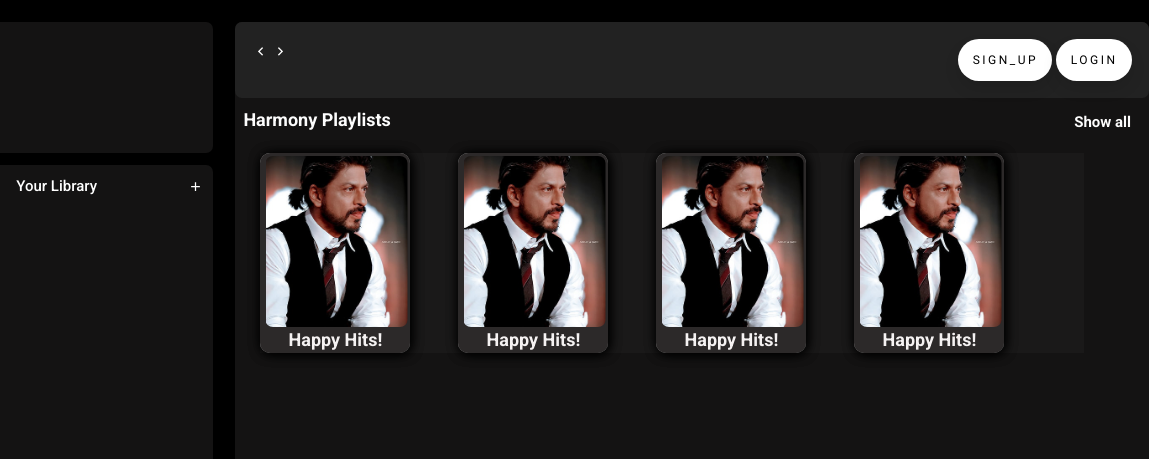
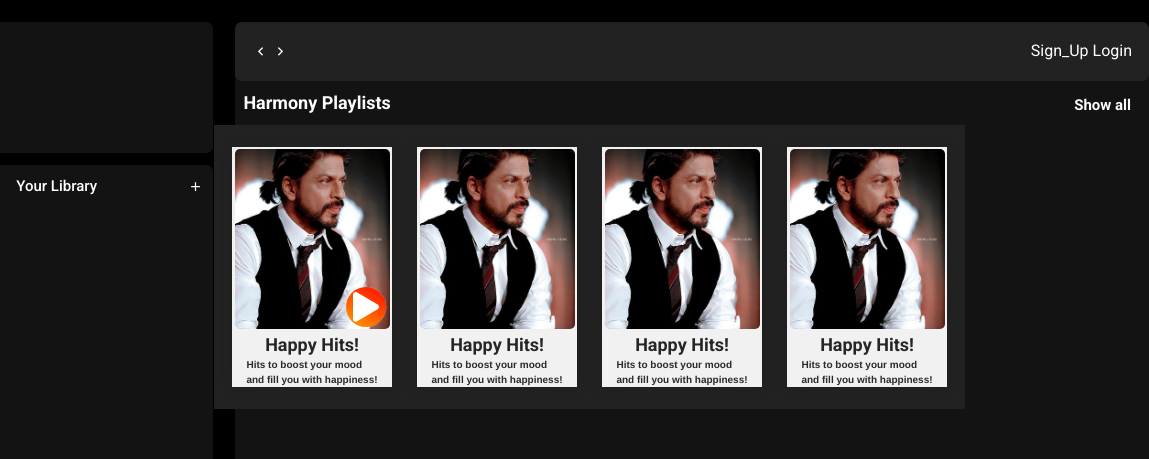
Before and after one commit to abdulsheikh759/Harmony-, a website: page index.html in a window 1280 px wide. Shown: the top 459 px of the page, 131-1280 px from the left. Drawn offline with nearby package versions, Linux system fonts and the light colour scheme; files whose address does not match are found by name.

Commit message:
change the code 4

```diff
--- a/index.html
+++ b/index.html
@@ -60,7 +60,7 @@
                     <i class="ri-arrow-left-s-line "></i>
                     <i class="ri-arrow-right-s-line "></i>
                 </div>
-                <div class="button">
+                <div class="button-s-l">
                     <button class="btn"> Sign_Up</button>
                     <button class="btn">Login</button>
 
@@ -71,49 +71,39 @@
                 <h1>Harmony Playlists</h1>
                 <h3> <a href="#">Show all</a></h3>
                 <div class="cardContainar">
-                    <div class="card-1">
-                        <div class="book">
-                            <h1 class="ri-play-circle-line">Play</h1>
-                            <!-- <i class="ri-play-circle-line"></i> -->
-                            <div class="cover">
-                                <img src="/img/srk 1.jpg" alt="">
-                                <h2>Happy Hits!</h2>
-                                <!-- <p>Hits to boost your mood <br> and fill you with happiness!</p> -->
-                            </div>
-                        </div>
 
-                        <div class="book">
-                            <h1 class="ri-play-circle-line">Play</h1>
-                            <!-- <i class="ri-play-circle-line"></i> -->
-                            <div class="cover">
-                                <img src="/img/srk 1.jpg" alt="">
-                                <h2>Happy Hits!</h2>
-                                <!-- <p>Hits to boost your mood <br> and fill you with happiness!</p> -->
-                            </div>
-                        </div>
-
-                        <div class="book">
-                            <h1 class="ri-play-circle-line">Play</h1>
-                            <!-- <i class="ri-play-circle-line"></i> -->
-                            <div class="cover">
-                                <img src="/img/srk 1.jpg" alt="">
-                                <h2>Happy Hits!</h2>
-                                <!-- <p>Hits to boost your mood <br> and fill you with happiness!</p> -->
-                            </div>
-                        </div>
-
-                        <div class="book">
-                            <h1 class="ri-play-circle-line">Play</h1>
-                            <!-- <i class="ri-play-circle-line"></i> -->
-                            <div class="cover">
-                                <img src="/img/srk 1.jpg" alt="">
-                                <h2>Happy Hits!</h2>
-                                <!-- <p>Hits to boost your mood <br> and fill you with happiness!</p> -->
-                            </div>
-                        </div>
+                    <div class="card">
+                        <div class="image"><img src="/img/srk 1.jpg" alt=""></div>
+                        <button class="button">
+                            <svg viewBox="0 0 448 512" xmlns="http://www.w3.org/2000/svg" aria-hidden="true" width="26px"><path d="M424.4 214.7L72.4 6.6C43.8-10.3 0 6.1 0 47.9V464c0 37.5 40.7 60.1 72.4 41.3l352-208c31.4-18.5 31.5-64.1 0-82.6z" fill="currentColor"></path></svg>
+                          </button>
+                        <h2>Happy Hits!</h2>
+                        <p class="f ">Hits to boost your mood <br>
+                            and fill you with happiness!</p>
                     </div>
 
+                    <div class="card">
+                        <div class="image"><img src="/img/srk 1.jpg" alt=""></div>
+                        <h2>Happy Hits!</h2>
+                        <p class="f ">Hits to boost your mood <br>
+                            and fill you with happiness!</p>
+                    </div>
+                    <div class="card">
+                        <div class="image"><img src="/img/srk 1.jpg" alt=""></div>
+                        <h2>Happy Hits!</h2>
+                        <p class="f ">Hits to boost your mood <br>
+                            and fill you with happiness!</p>
+                    </div>
+                    <div class="card">
+                        <div class="image"><img src="/img/srk 1.jpg" alt=""></div>
+                        <h2>Happy Hits!</h2>
+                        <p class="f ">Hits to boost your mood <br>
+                            and fill you with happiness!</p>
+                    </div>
+
+
                 </div>
+
             </div>
         </div>
 
--- a/style.css
+++ b/style.css
@@ -84,15 +84,21 @@
     border-radius: 7px;
 
  }
- .card-1{
-     margin: 20px 17px;
-     background-color:#1a1919;
-    display: flex;
-    gap: 48px;
 
+
+.text {
+  max-width: 55px;
 }
 
- .btn {
+.image {
+  background: rgb(241, 241, 241);
+  width: 100%;
+  height: 100%;
+  display: grid;
+  place-items: center;
+}
+
+ .button-s-l.btn {
     padding: 1em 1.2em;
     font-size: 12px;
     text-transform: uppercase;
@@ -108,14 +114,14 @@
     outline: none;
   }
 
-  .btn:hover {
+ .button-s-l .btn:hover {
     background-color: #23c483;
     box-shadow: 0px 15px 20px rgba(46, 229, 157, 0.4);
     color: #fff;
     transform: translateY(-7px);
   }
 
-  .btn:active {
+  .button-s-l.btn:active {
     transform: translateY(-1px);
   }
 
@@ -141,94 +147,111 @@
  }
  .song-palylist h3 a:hover {
    border-bottom:  2px solid blueviolet;
+     transition: linear 0.5ms;
 
  }
- .book {
-    position: relative;
-    border-radius: 10px;
-    width: 150px;
-    height: 200px;
-    background-color: whitesmoke;
-    -webkit-box-shadow: 1px 1px 12px #000;
-    box-shadow: 1px 1px 12px #000;
-    -webkit-transform: preserve-3d;
-    -ms-transform: preserve-3d;
-    transform: preserve-3d;
-    -webkit-perspective: 2000px;
-    perspective: 2000px;
-    display: -webkit-box;
-    display: -ms-flexbox;
-    /* display: flex; */
-    -webkit-box-align: center;
-    -ms-flex-align: center;
-    align-items: center;
-    -webkit-box-pack: center;
-    -ms-flex-pack: center;
-    justify-content: center;
-    color: #000;
-  }
-  .book h1 .play{
-    height: 40px;
+.cardContainar{
+  display: flex;
+  /* justify-content: center; */
+   gap: 25px;
+   padding: 22px 18px;
+   /* margin-left: 1px; */
+   background-color: #222222;
+   position: absolute;
+   top: 125px;
+   left: 345px;
 }
 
-  .cover {
-    top: 0;
-    position: absolute;
-    background-color: rgb(44, 41, 41);
-    width: 100%;
-    height: 100%;
-    border-radius: 10px;
+ .card {
+  position: relative;
+  width: 160px;
+  height: 240px;
+  box-shadow: 0px 1px 13px rgba(0,0,0,0.1);
   cursor: pointer;
-    -webkit-transition: all 0.5s;
-    transition: all 0.5s;
-    -webkit-transform-origin: 0;
-    -ms-transform-origin: 0;
-    transform-origin: 0;
-    -webkit-box-shadow: 1px 1px 12px #000;
-    box-shadow: 1px 1px 12px #000;
-    display: -webkit-box;
-    display: -ms-flexbox;
-    /* display: flex; */
-    flex-direction: column;
-    -webkit-box-align: center;
-    -ms-flex-align: center;
+  transition: all 120ms;
+  display: flex;
   align-items: center;
-    -webkit-box-pack: center;
-    -ms-flex-pack: center;
-    overflow: hidden;
-    /* justify-content: center; */
+  justify-content: center;
+  background: #222222;
+
+
 }
 
-  .cover img{
-    width: 145px;
-    height: 175px;
-    margin-bottom: 22.5px;
-    border-radius: 9px;
-    margin-left: 2.5px;
-    padding: 2px 1.5px;
+
+.card:hover {
+  /* content: "Buuton"; */
+  padding-top: 0.2em;
+  padding-left: 0.2em;
+  /* display: block; */
+  opacity: 1;
+}
+
+
+
+
+
+
+/* .card:hover::after {
+  bottom: 0;
+  opacity: 1;
+} */
+
+/* .card:active {
+  transform: scale(0.98);
+} */
+
+
+
+.card .image img{
+   width: 155px;
+   height: 180px;
+   margin-bottom: 56px;
    object-fit: cover;
-    border: 1px rgb(14, 14, 14);
+  border-radius: 5px;
 
 }
-  .cover h2{
-  color: rgb(245, 242, 242);
+.card h2{
   position: absolute;
-  bottom: 0px;
-  font-family: 'Roboto', sans-serif;
+  bottom: 29px;
+  color: #272525;
+}
+.card p {
+  font-size: 10px;
+  position: absolute;
+  bottom: 0;
+  color: #2c2b2b;
+  align-items: center;
+  font-family: 'Franklin Gothic Medium', 'Arial Narrow', Arial, sans-serif;
+
+}
+.button {
+  display: flex;
+  justify-content: center;
+  position: absolute;
+  top: 140px;
+  right: 6px;
+  color: #fff;
+  width: 40px;
+  height: 40px;
+  border-radius: 100%;
+  background: linear-gradient(30deg, rgb(255, 130, 0) 20%, rgb(255, 38, 0) 80%);
+  transition: all 0.3s ease-in-out 0s;
+  box-shadow: rgba(193, 244, 246, 0.698) 0px 0px 0px 0px;
+  animation: 1.2s cubic-bezier(0.8, 0, 0, 1) 0s infinite normal none running pulse;
+  align-items: center;
+  border: 0;
+  opacity: 1;
+  /* display: none; */
 }
 
-  .cover p{
-    color: rgb(22, 5, 5);
-  position: absolute;
-  bottom: 1px;
-  font-size: 8px
-  /* font-family: 'Roboto', sans-serif; */
+.button:is(:hover, :focus) {
+  transform: scale(1.2);
+
 }
 
-  .book:hover .cover {
-    -webkit-transition: all 0.5s;
-    transition: all 0.5s;
-    -webkit-transform: rotatey(-80deg);
-    -ms-transform: rotatey(-80deg);
-    transform: rotatey(-80deg);
+
+@keyframes pulse {
+  100% {
+    box-shadow: 0 0 0 15px rgba(193,244,246,0);
   }
+}
```
Lines whose indentation alone changed are shown as unchanged.
